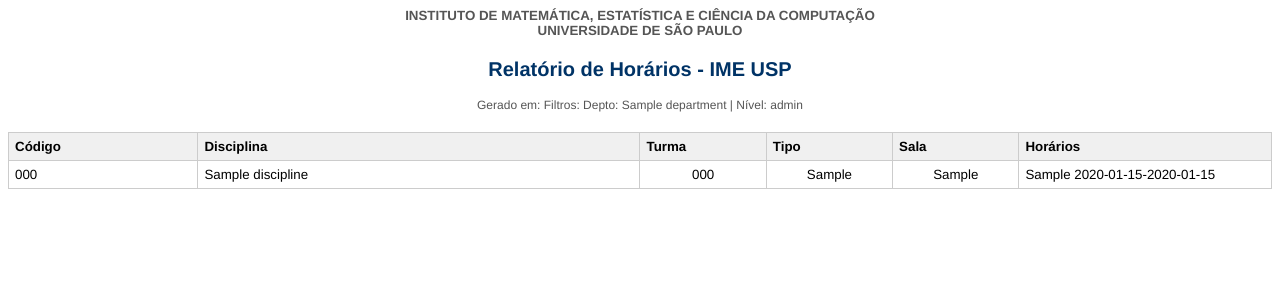
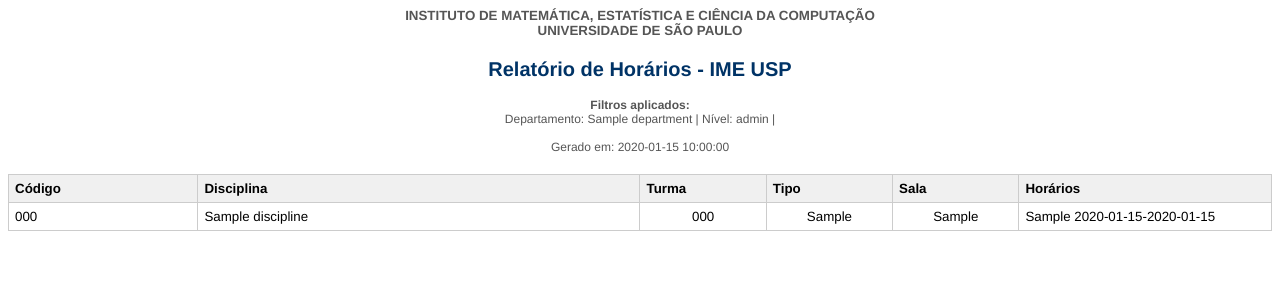
Before and after one commit to luiscarlosdesouza/horarios, a Flask app: template templates/pdf_report.html in a window 1280 px wide. Shown: the top 300 px of the page. Run offline with Flask 3, Linux system fonts and the light colour scheme; tables that the repository leaves empty hold one stand-in row (values such as "Sample post"); the template is opened without the code that fills it: values that come from a table or form of the project are taken from there, most other values are stand-ins (such as "Sample title", 1, 10 or a date in 2020).

Commit message:
Fix: Enhance PDF report metadata (filters and timestamp)

```diff
--- a/templates/pdf_report.html
+++ b/templates/pdf_report.html
@@ -75,10 +75,17 @@
         <h2>Relatório de Horários - IME USP</h2>
 
         <div class="meta">
-            Gerado em: {% set now = namespace(value=None) %}
-            Filtros:
-            {% if department %}Depto: {{ department }} | {% endif %}
-            {% if level %}Nível: {{ level }}{% endif %}
+            <strong>Filtros aplicados:</strong><br>
+            {% if department %}Departamento: {{ department }} | {% endif %}
+            {% if level %}Nível: {{ level }} | {% endif %}
+            {% if request.args.get('discipline') %}Disciplina: {{ request.args.get('discipline') }} | {% endif %}
+            {% if request.args.get('class_code') %}Turma: {{ request.args.get('class_code') }} | {% endif %}
+            {% if not department and not level and not request.args.get('discipline') and not
+            request.args.get('class_code') %}
+            Nenhum filtro selecionado (Todos os registros)
+            {% endif %}
+            <br><br>
+            Gerado em: {{ generated_at }}
         </div>
 
         <table>
```
